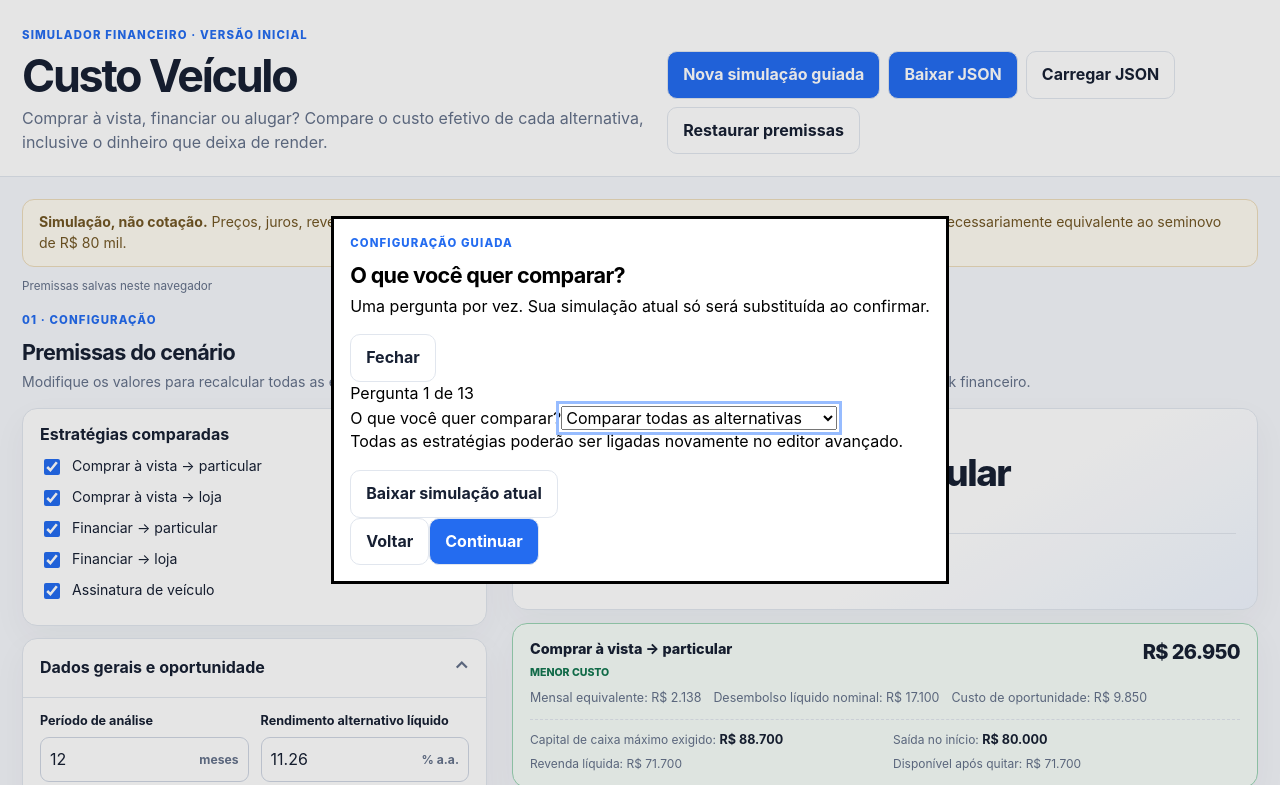
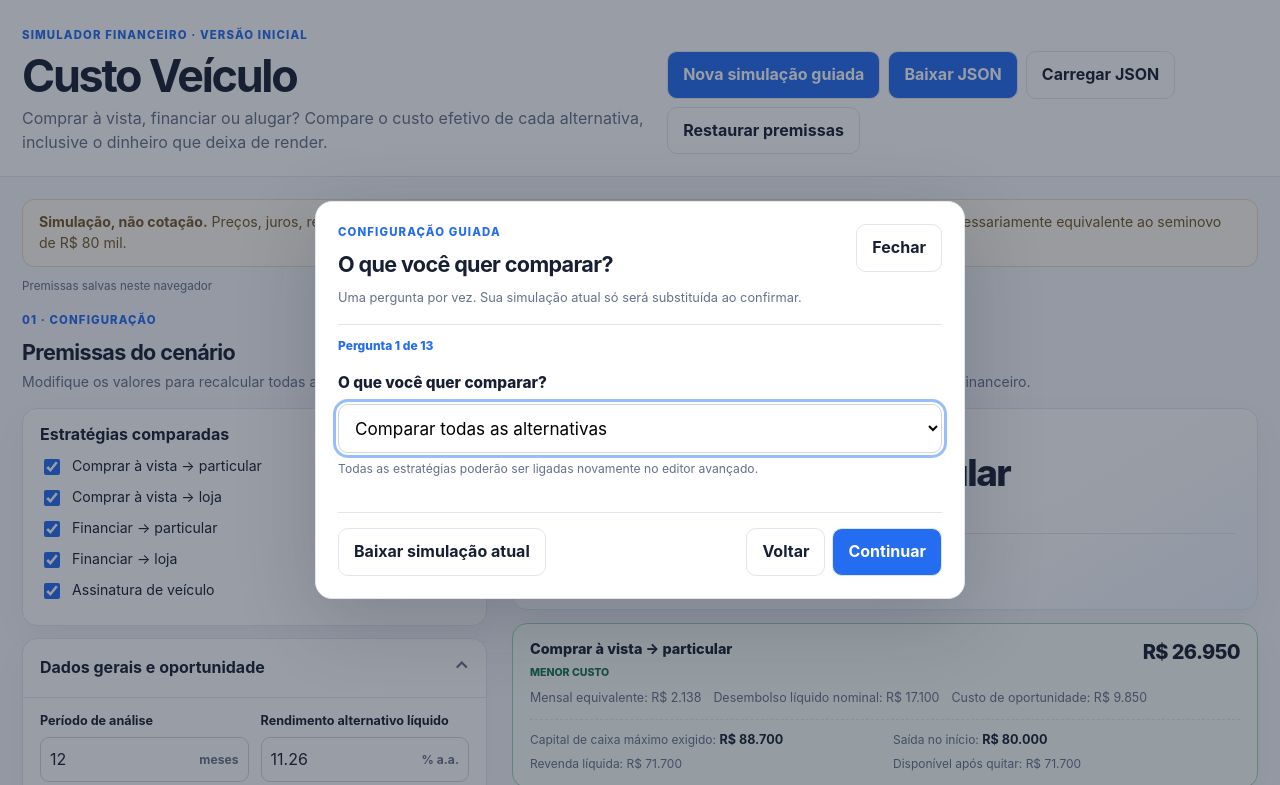
Before and after one commit to henriquecrang/custo-veiculo, a website with bundled scripts: page index.html in a window 1280 px wide. Both pictures are taken after a click on the button "Nova simulação guiada". Shown: the top 785 px of the page. Built offline with nearby package versions, Linux system fonts and the light colour scheme.

Commit message:
feat(wizard): add dialog and review flow without changing live simulation until apply (#20)

```diff
--- a/styles.css
+++ b/styles.css
@@ -45,3 +45,16 @@ h1,h2,h3,p{margin-top:0}h1{font-size:clamp(2rem,4vw,2.8rem);letter-spacing:-.05e
 .sensitivity-table small{display:block;margin-top:3px;color:var(--muted);font-size:.67rem}
 .sensitivity-table td{background:#f8fafc}.sensitivity-table .sensitivity-base{border:2px solid var(--blue);background:#eff5ff}
 .sensitivity-winner{display:block;font-weight:700;line-height:1.25}.sensitivity-panel .chart-note{margin-top:10px}
+
+.guided-dialog{border:1px solid var(--line);border-radius:17px;padding:0;width:min(92vw,650px);max-height:min(88vh,800px);color:var(--text);box-shadow:0 20px 80px #17203333}
+.guided-dialog::backdrop{background:#17203370}.guided-shell{padding:22px;overflow:auto;max-height:88vh}
+.guided-header{display:flex;justify-content:space-between;gap:14px;align-items:start}.guided-header h2{font-size:1.35rem}.guided-header p{font-size:.8rem;color:var(--muted);margin:8px 0 0}
+.guided-progress{margin:16px 0;border-top:1px solid var(--line);padding-top:12px;font-size:.75rem;font-weight:800;color:var(--blue)}
+.guided-question{margin:17px 0 34px}.guided-question label{display:block;font-weight:760;font-size:.96rem;margin-bottom:10px}
+.guided-question input,.guided-question select{max-width:100%;width:100%;font-size:1.07rem;padding:12px;border:1px solid #cfd6e2;border-radius:10px;background:#fff}
+.guided-unit{font-size:.73rem;color:var(--muted);display:block;margin:5px 0}.guided-question .helper{font-size:.76rem;color:var(--muted);margin-top:7px}
+.guided-actions{display:flex;align-items:center;justify-content:space-between;flex-wrap:wrap;gap:13px;border-top:1px solid var(--line);padding-top:15px}.guided-nav{display:flex;gap:7px}
+.guided-error{border:1px solid #e5b9b9;background:#fff4f4;color:var(--red);padding:10px;border-radius:8px;font-size:.79rem}
+.guided-review{display:grid;gap:7px;margin-bottom:15px}.guided-review-row{display:flex;justify-content:space-between;gap:12px;align-items:center;text-align:left;background:white;border:1px solid var(--line);border-radius:8px;padding:9px 11px;font-size:.77rem;color:var(--text)}
+.guided-review-row strong{text-align:right}.guided-review-row:hover{background:var(--soft)}
+@media(max-width:640px){.guided-shell{padding:15px}.guided-actions{display:grid}.guided-nav{justify-content:space-between}}
```
